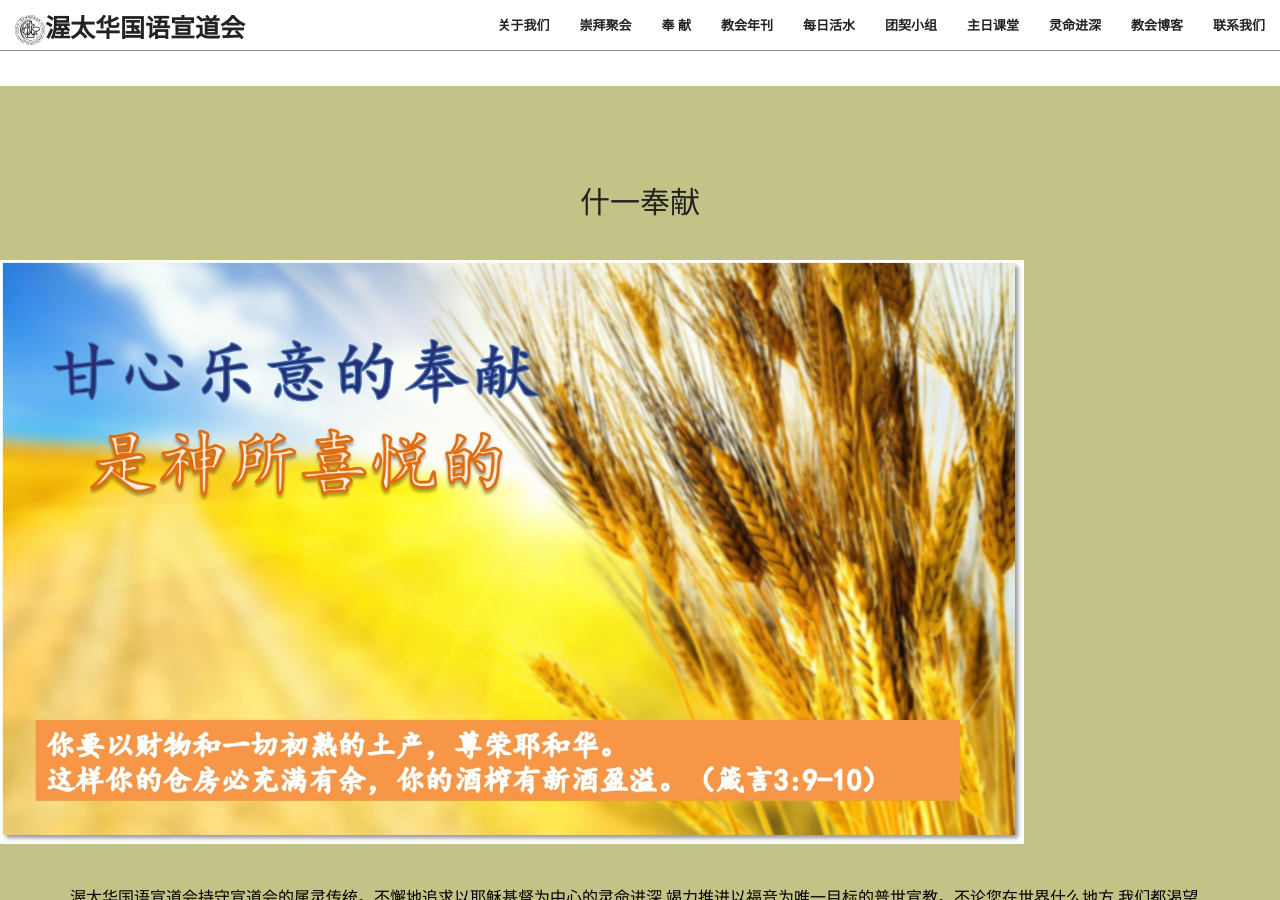
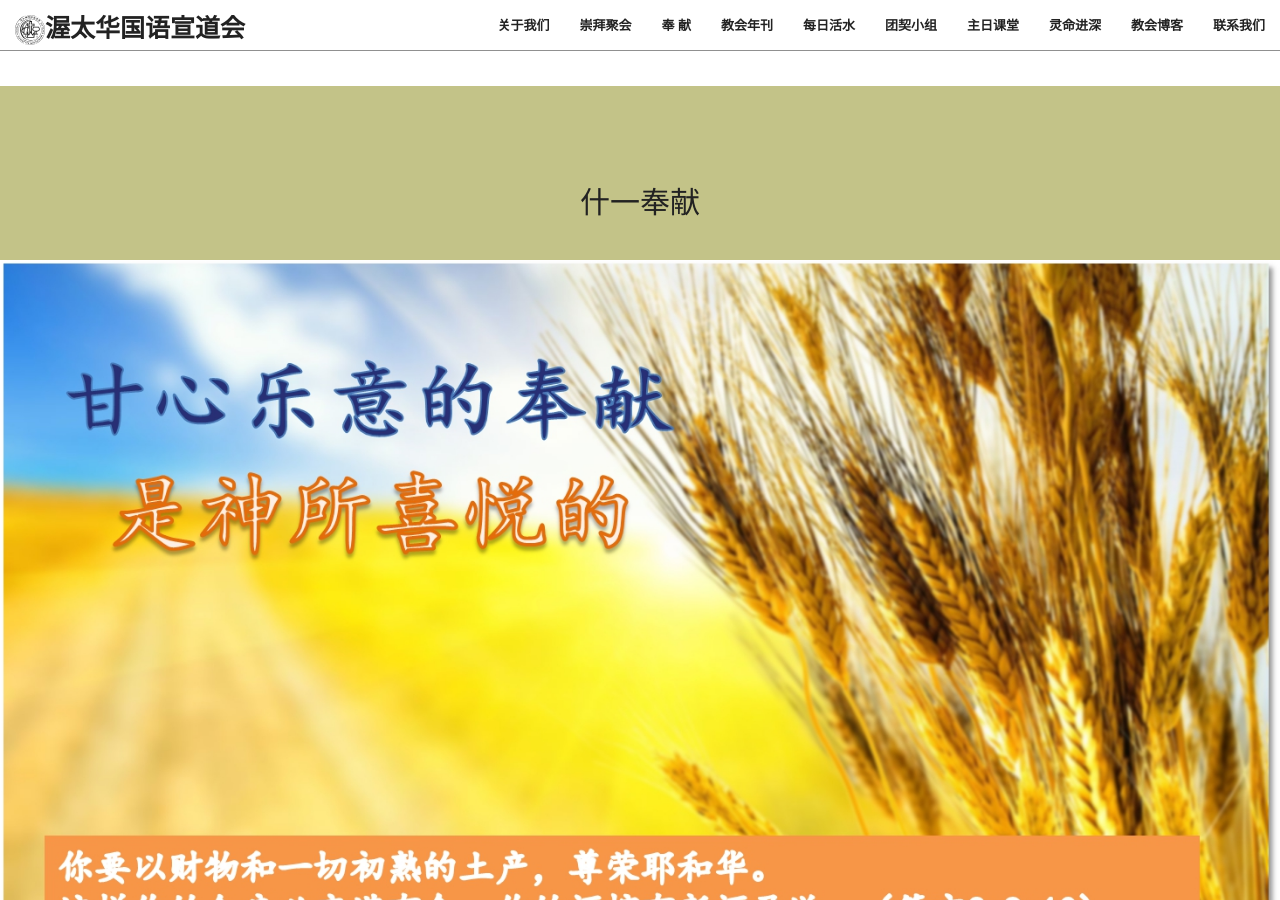
Before and after one commit to JonasYow/ottawaomac, a Jekyll site: the page built from index.html, in a window 1280 px wide and 900 px high, scrolled down 4305 px. Built offline with Jekyll 4.4.1, drawn with Linux system fonts in a browser that asks for light colours.

Commit message:
remove the img width

```diff
--- a/_includes/tithing.html
+++ b/_includes/tithing.html
@@ -6,7 +6,7 @@
                 <hr class="primary">
             </div>
 			<div class="col-lg-12 text-center">
-                <img src="img/Offering.jpg" class="img-responsive" style="width: 80%;" alt="Giving and Tithing"/>
+                <img src="img/Offering.jpg" class="img-responsive" alt="Giving and Tithing"/>
                 <hr>
                 <div class="container">
                     <p class="text-left">  渥太华国语宣道会持守宣道会的属灵传统。不懈地追求以耶稣基督为中心的灵命进深,竭力推进以福音为唯一目标的普世宣教。不论您在世界什么地方,我们都渴望与您一起高举耶稣基督，把福音传到地极。如果您已经以祷告,奉献，等途径支持渥太华国语宣道，我们衷心的感谢您。 如果您愿意加入支持我们的行列,我们热诚欢迎您。</p>
```
